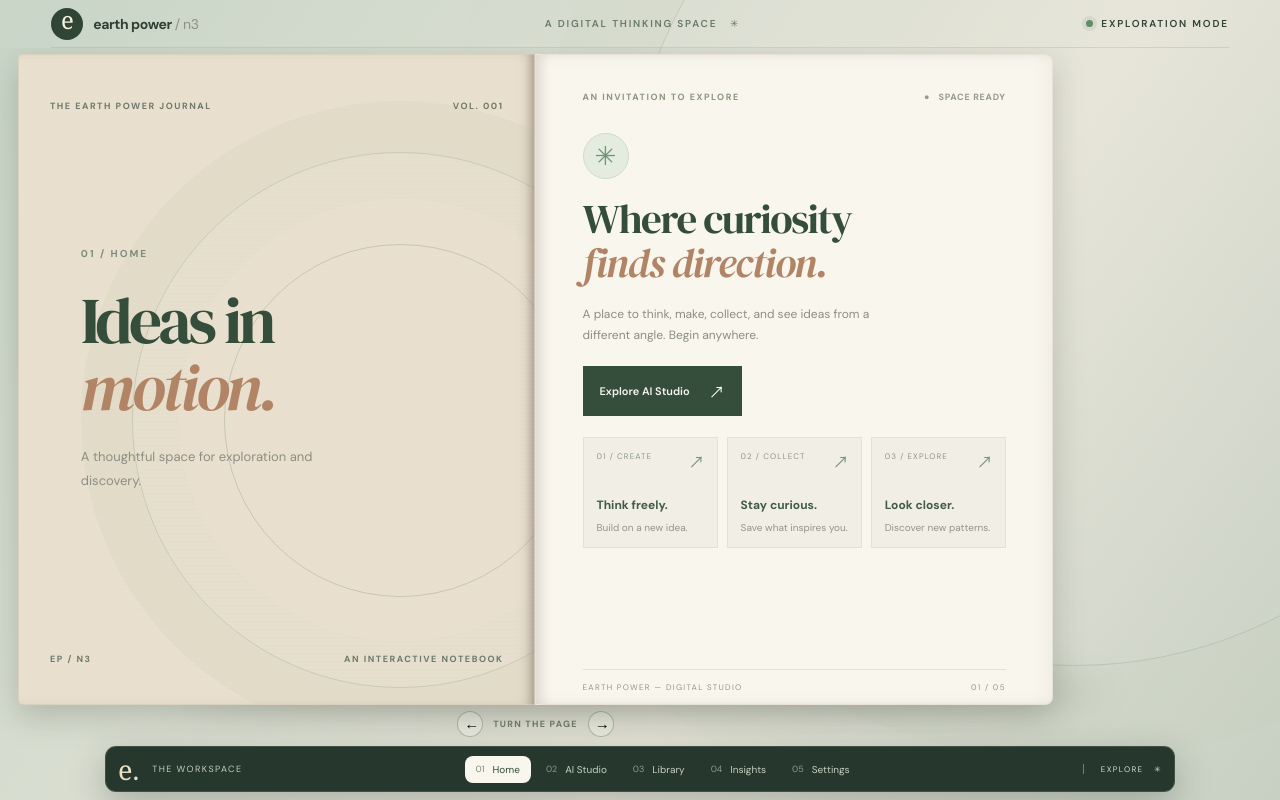
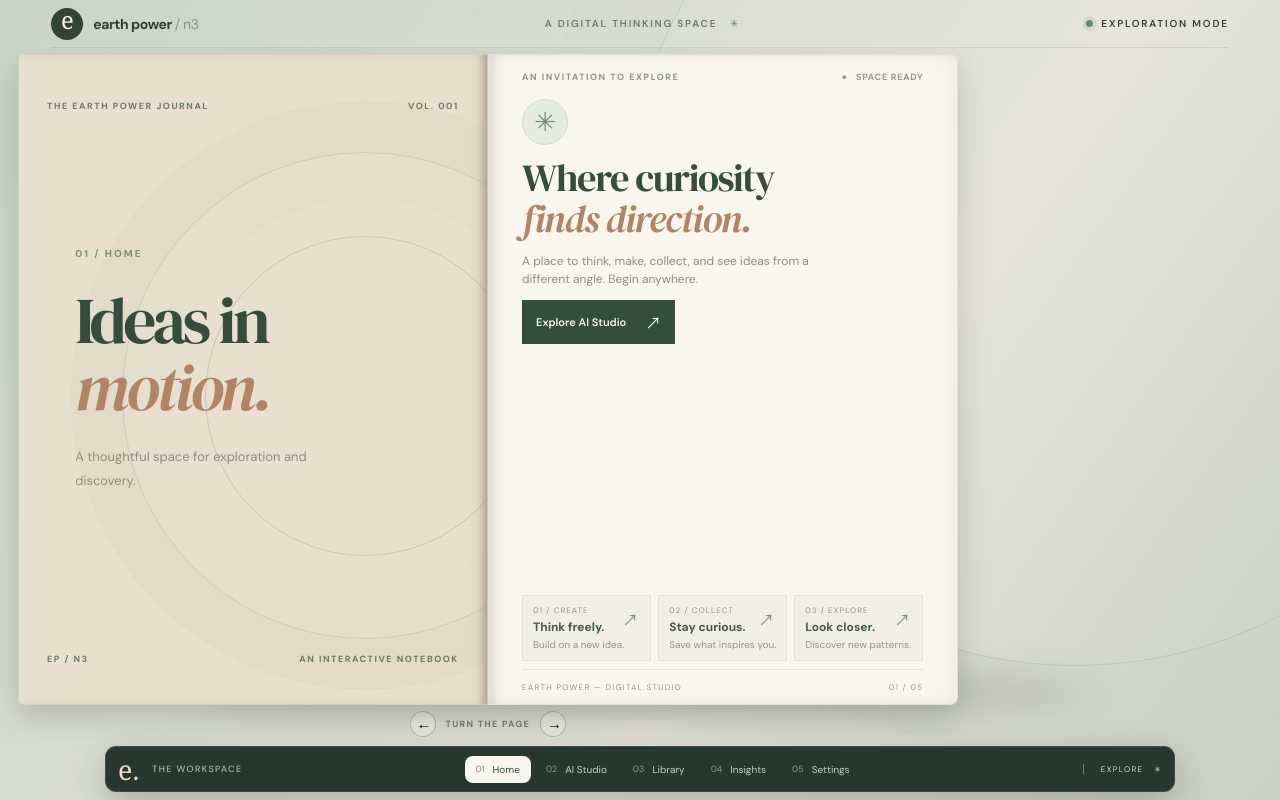
Before and after one commit to withlionbuddha/earth-power-n3, a React (Vite) app: page / in a window 1280 px wide. Built offline with nearby package versions, Linux system fonts and the light colour scheme.

Commit message:
fix(ui): eliminate internal vertical scrolling and reserve page footer space

```diff
--- a/src/App.css
+++ b/src/App.css
@@ -155,3 +155,50 @@ html,body,#root {height:100%;min-height:0;overflow:hidden;}
   .book {width:100%;max-width:100%;}
   .bottom-menu {width:calc(100% - 16px);}
 }
+
+/* No vertical scrolling: fit the page content above a reserved footer. */
+html,body,#root,.app-shell,.book-zone,.book,.book-page {overscroll-behavior:none;}
+.book-page {display:grid;grid-template-rows:minmax(0,1fr) 35px;overflow:hidden;}
+.book-page .page-inner {height:100%;min-height:0;max-height:none;overflow:hidden;padding:clamp(12px,2vh,28px) clamp(14px,2.6vw,38px) 8px;display:flex;flex-direction:column;}
+.book-page .page-footer {position:static;left:auto;right:auto;bottom:auto;height:35px;min-height:35px;margin:0 clamp(14px,2.6vw,38px);padding:0;border-top:1px solid #e4e0d6;}
+.home-intro {padding-top:clamp(8px,2vh,22px);min-height:0;}
+.home-intro h2 {font-size:clamp(27px,3vw,46px);margin:clamp(7px,1.5vh,15px) 0;}
+.home-intro p {margin:6px 0;line-height:1.5;}
+.home-intro .action {margin-top:clamp(8px,1.5vh,14px);padding:10px 14px;}
+.cards {margin-top:auto;padding-top:8px;gap:7px;min-height:0;}
+.cards button {min-height:0;padding:9px 10px;gap:4px;}
+.cards button>span {line-height:1.2;}
+.section-title {font-size:clamp(27px,3vw,46px);margin:clamp(8px,2vh,18px) 0 9px;}
+.section-subtitle {margin-bottom:12px;}
+.theme-grid {min-height:0;overflow:hidden;gap:6px;}
+.theme-option {padding:7px;}
+.theme-heading {margin:12px 0 7px;}
+.demo-caption {margin-top:10px;}
+.file-list {min-height:0;overflow:hidden;}
+.file-row {padding:9px 0;}
+.chat {min-height:0;flex:1;overflow:hidden;}
+.chat-body {min-height:0;max-height:none;flex:1;overflow:hidden;}
+.chart {min-height:0;overflow:hidden;}
+@media(max-height:750px) {
+  .book-page .page-inner {padding-top:10px;padding-bottom:5px;}
+  .home-intro {padding-top:5px;}
+  .asterisk {width:32px;height:32px;font-size:21px;}
+  .home-intro h2,.section-title {font-size:clamp(24px,2.8vw,38px);margin:7px 0;}
+  .home-intro p,.section-subtitle {font-size:10px;line-height:1.35;}
+  .cards {gap:4px;padding-top:4px;}
+  .cards button {padding:7px;gap:2px;}
+  .cards button>span {display:none;}
+  .file-row {padding:6px 0;}
+  .theme-option {padding:5px;}
+}
+@media(max-width:650px) {
+  .book-page .page-inner {padding:10px 9px 5px;}
+  .book-page .page-footer {margin:0 9px;}
+  .home-intro h2,.section-title {font-size:clamp(22px,5vw,32px);}
+  .cards {gap:3px;}
+  .cards button {padding:5px 7px;}
+  .theme-grid {grid-template-columns:1fr;gap:3px;}
+  .theme-option {padding:4px 6px;}
+  .theme-swatch {width:18px;height:18px;}
+  .theme-text small {display:none;}
+}
```
